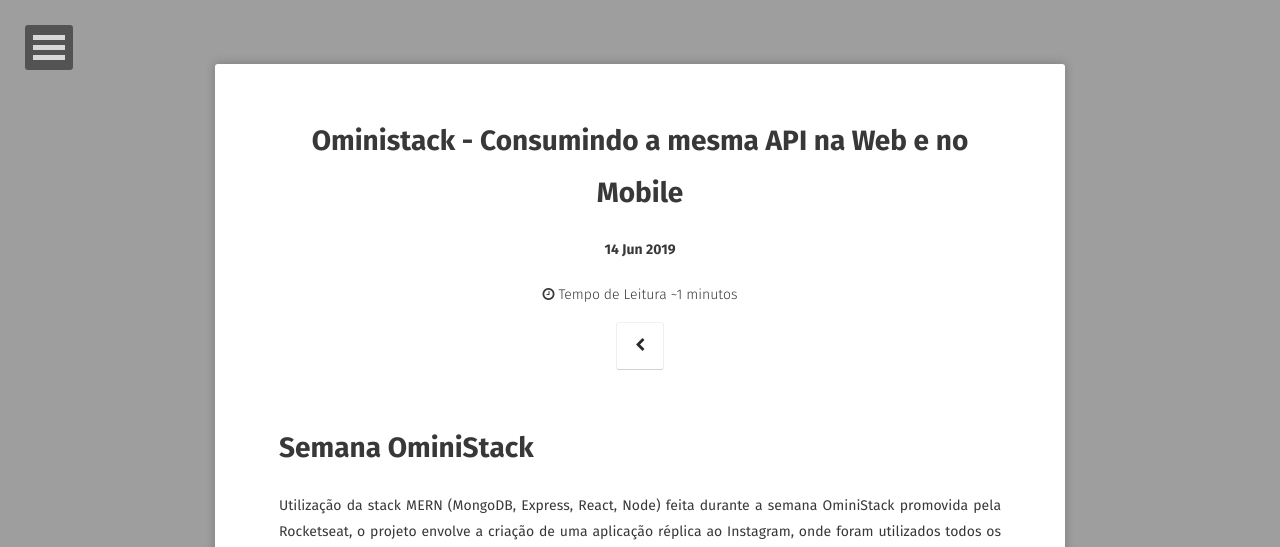
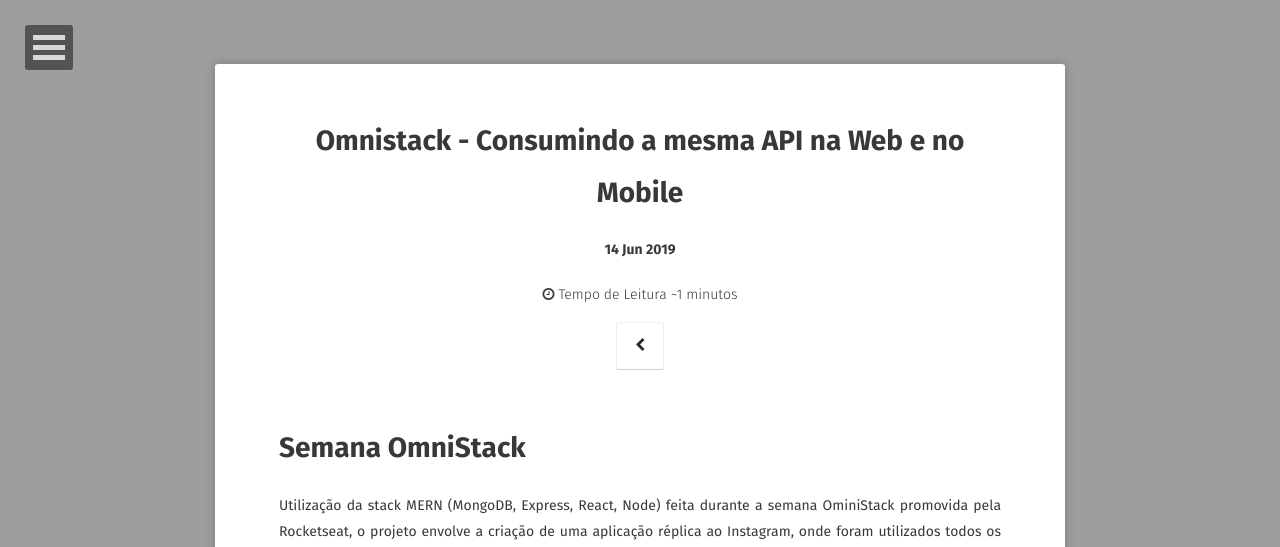
Before and after one commit to jsdaniell/jsdaniell.github.io, a Jekyll site: the page built from _posts/2019-06-14-omnistack-project.md, in a window 1280 px wide. Shown: the top 547 px of the page. Built offline with Jekyll 4.4.1, drawn with Linux system fonts in a browser that asks for light colours; some web fonts are replaced.

Commit message:
fixed name of omnistack post

```diff
--- a/_posts/2019-06-14-oministack-project.md
+++ b/_posts/2019-06-14-omnistack-project.md
@@ -1,6 +1,6 @@
 ---
 layout: post
-title:  "Oministack - Consumindo a mesma API na Web e no Mobile"
+title:  "Omnistack - Consumindo a mesma API na Web e no Mobile"
 date:   2019-06-14
 excerpt: "Aplicação réplica ao Instagram que funciona consumindo API REST feita no back-end com Express.js, utilizando 'Schemas' como modelagem de dados no MongoDB, o front-end foi construído em React, e a versão mobile em React-Native. O projeto fez parte da semana oministack promovida pela Rocketseat."
 project: true
@@ -17,7 +17,7 @@
 comments: false
 ---
 
-# Semana OminiStack
+# Semana OmniStack
 
 Utilização da stack MERN (MongoDB, Express, React, Node) feita durante a semana OminiStack promovida pela Rocketseat, o projeto envolve a criação de uma aplicação réplica ao Instagram, onde foram utilizados todos os elementos da stack, inclusive ainda ReactNative para criação da versão mobile da aplicação, visto que o consumo da API REST feita com Express.js em ambiente Node.js, é compartilhada entre a aplicação web e mobile.
 
```
